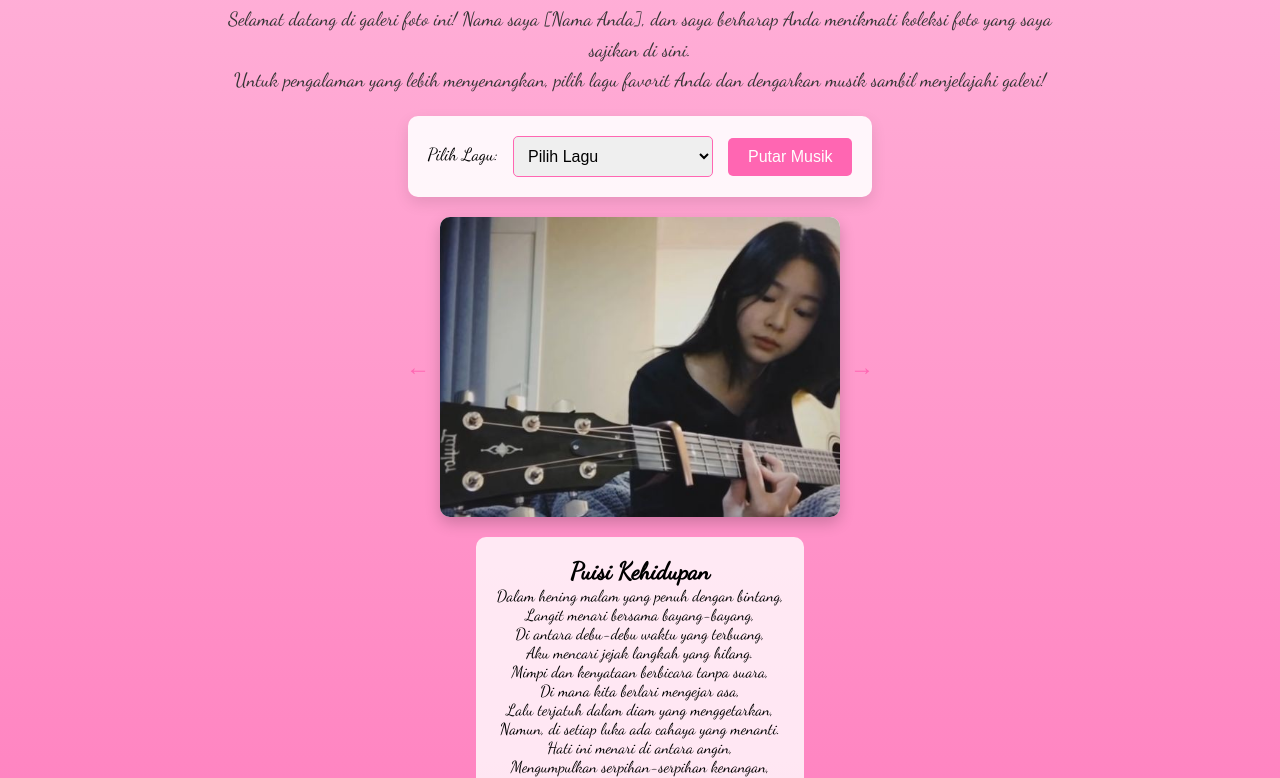
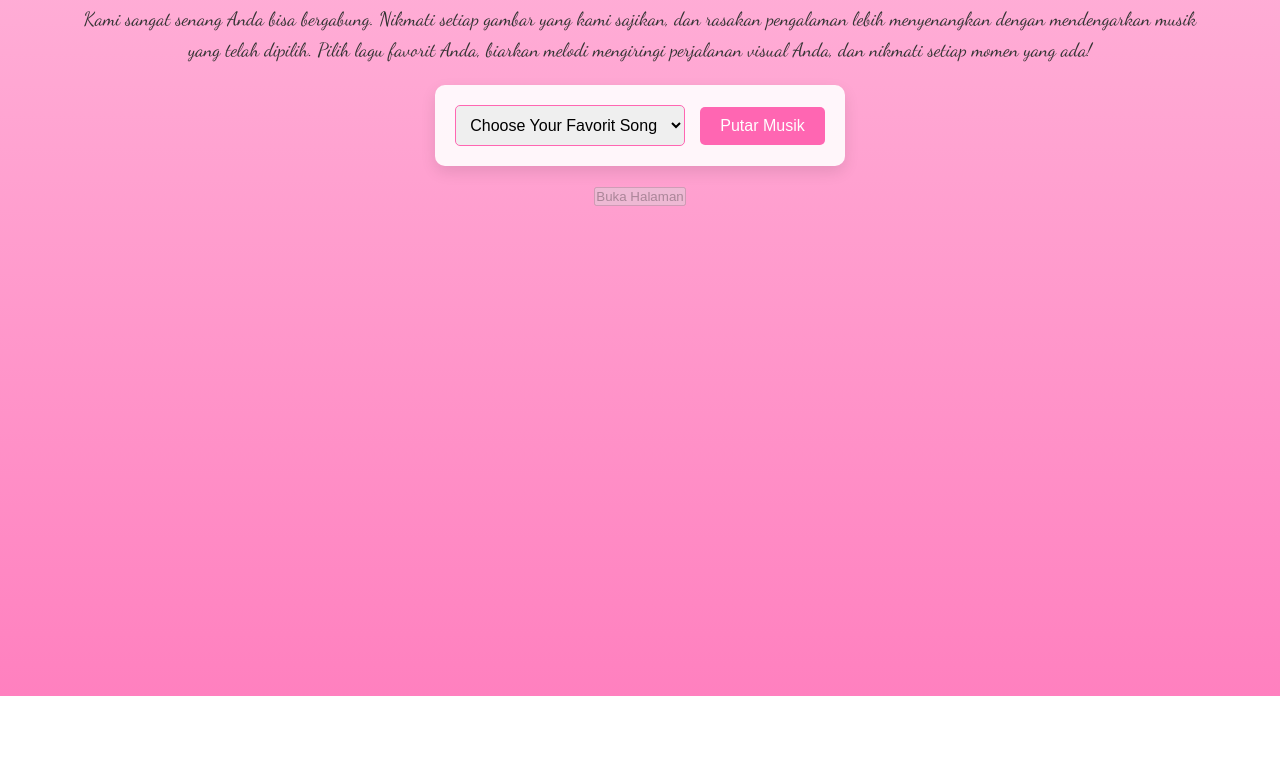
Before and after one commit to NajwanPutraAkbar/DN, a plain HTML site: page index2.html in a window 1280 px wide. Shown: the part 104-882 px from the top of the page. After the commit the page ends 800 px from the top, so only its background shows below. Drawn offline with Linux system fonts and the light colour scheme.

Commit message:
Update index2.html

```diff
--- a/index2.html
+++ b/index2.html
@@ -6,20 +6,23 @@
     <title>Galeri Foto dengan Musik</title>
     <link rel="stylesheet" href="style2.css">
     <link href="https://fonts.googleapis.com/css2?family=Dancing+Script&family=Pacifico&display=swap" rel="stylesheet">
+    <link href="https://fonts.googleapis.com/css2?family=Lobster&display=swap" rel="stylesheet">
+    <link href="https://fonts.googleapis.com/css2?family=Patrick+Hand&family=Baloo+2&family=Handlee&display=swap" rel="stylesheet">
 </head>
 
 <body>
-    <h1>HAI Akbar</h1>
-
+    <h1>Hello Barhouten!!</h1>
     <div class="description">
-        <p>Selamat datang di galeri foto ini! Nama saya [Nama Anda], dan saya berharap Anda menikmati koleksi foto yang saya sajikan di sini.</p>
-        <p>Untuk pengalaman yang lebih menyenangkan, pilih lagu favorit Anda dan dengarkan musik sambil menjelajahi galeri!</p>
+        <p>Kami sangat senang Anda bisa bergabung.
+            Nikmati setiap gambar yang kami sajikan,
+            dan rasakan pengalaman lebih menyenangkan dengan mendengarkan musik yang telah dipilih.
+            Pilih lagu favorit Anda, biarkan melodi mengiringi perjalanan visual Anda,
+             dan nikmati setiap momen yang ada!</p>
     </div>
 
     <div class="music-control">
-        <label for="songSelector" class="song-label">Pilih Lagu:</label>
         <select id="songSelector">
-            <option value="" disabled selected>Pilih Lagu</option> <!-- Opsi default -->
+            <option value="" disabled selected hidden>Choose Your Favorit Song</option>
             <option value="labyrinth.mp3">Labyrinth</option>
             <option value="down_bad.mp3">Down Bad</option>
             <option value="begin_again.mp3">Begin Again</option>
@@ -27,22 +30,29 @@
         <button id="toggleMusicBtn">Putar Musik</button>
     </div>
 
+    <div class="page-control">
+        <button id="openPageBtn" disabled>Buka Halaman</button>
+    </div>
+
     <audio id="myAudio" preload="auto">
-        <source src="labyrinth.mp3" type="audio/mpeg">
         Browser Anda tidak mendukung elemen audio.
     </audio>
 
+    <div id="mainContent" style="display: none;">
         <div class="gallery">
-        <button id="prevBtn" class="nav-btn">←</button>
             <div class="photo">
                 <img src="image1.jpg" alt="Gambar 1" id="currentImage" class="thumbnail">
             </div>
-        <button id="nextBtn" class="nav-btn">→</button>
         </div>
 
         <div id="myModal" class="modal">
             <span class="close" id="closeBtn">&times;</span>
             <img class="modal-content" id="modalImg">
+        </div>
+
+        <div class="modal-nav">
+            <button id="prevBtn" class="nav-btn">←</button>
+            <button id="nextBtn" class="nav-btn">→</button>
         </div>
 
         <div class="poetry">
@@ -66,6 +76,7 @@
                 Selalu ada cerita baru yang terus bergulir.
             </p>
         </div>
+    </div>
 
     <script src="script2.js"></script>
 </body>
```
Lines whose indentation alone changed are shown as unchanged.
